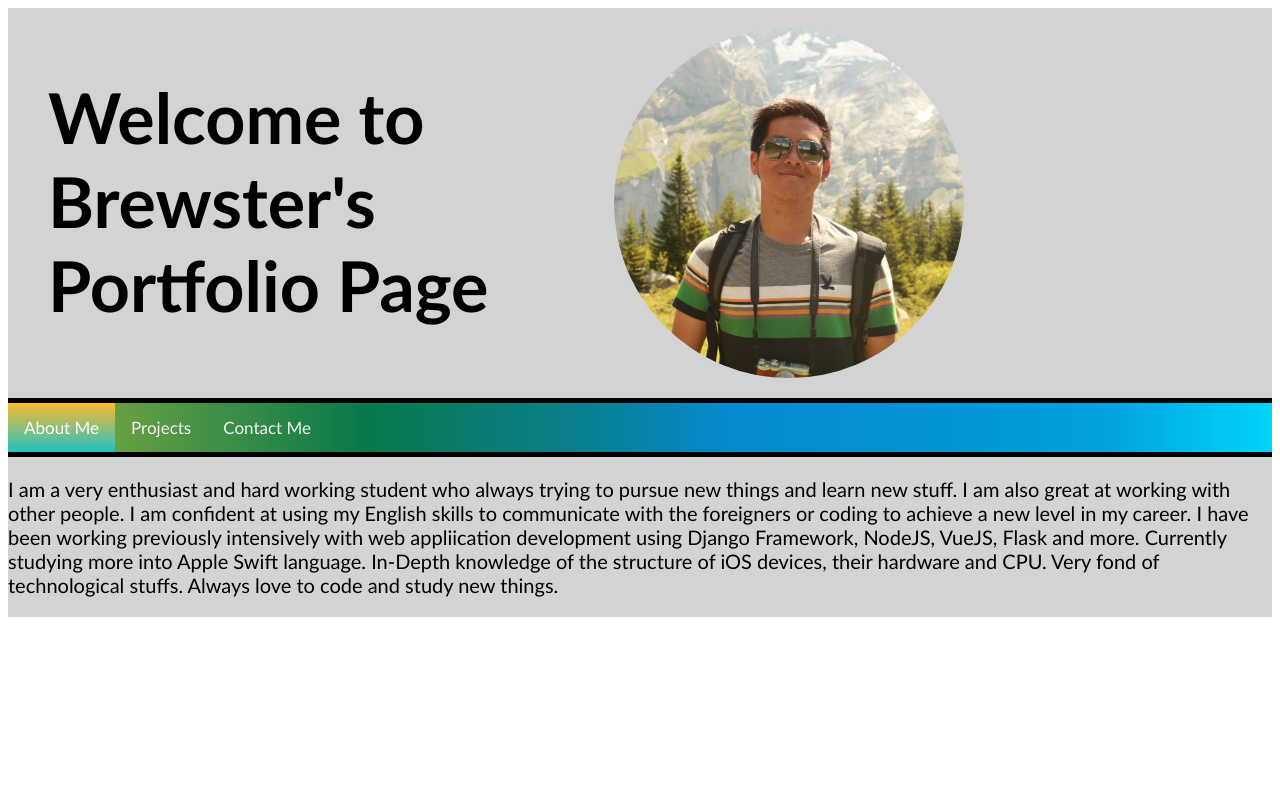
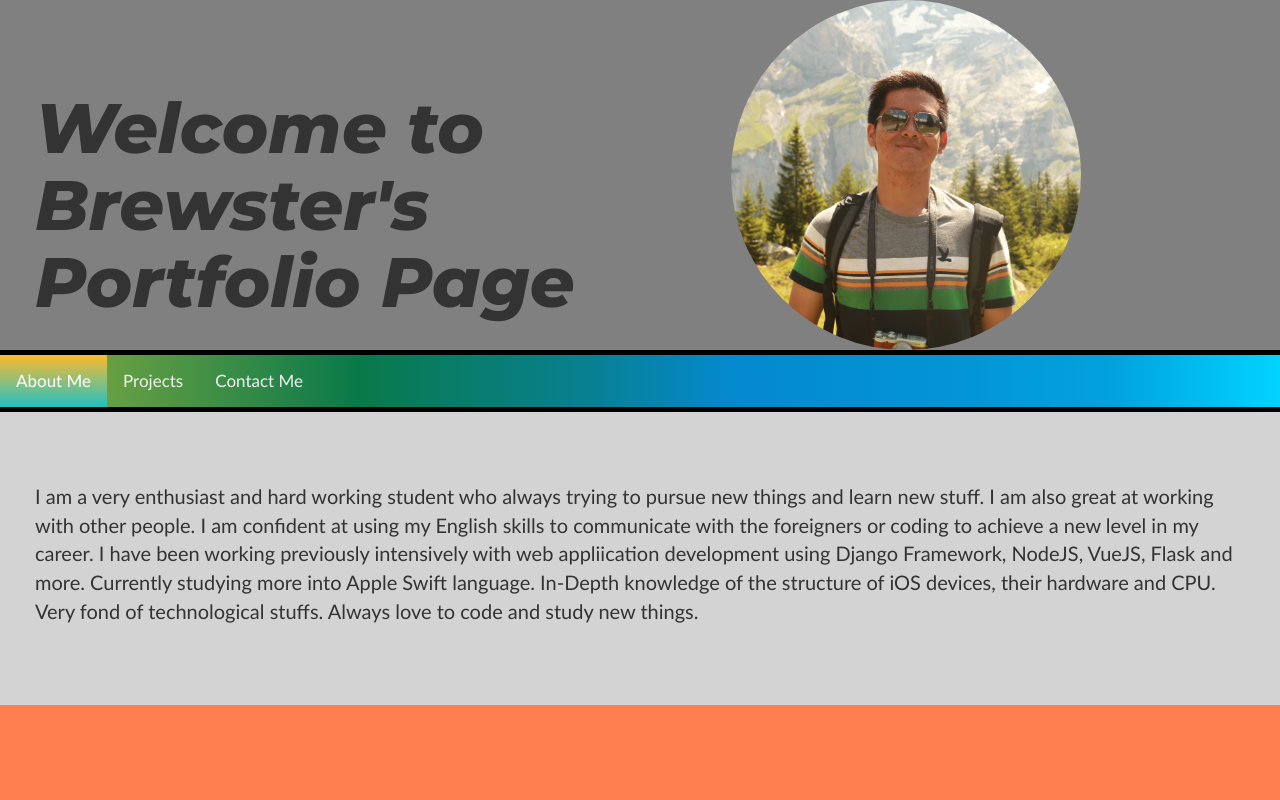
Before and after one commit to kabilza/portfolio, a Django app: page /home in a window 1280 px wide. Run offline with Django 3.2, Linux system fonts and the light colour scheme; data comes from the database, SQL or seed files in the repository; some libraries are stand-ins or nearby versions.

Commit message:
edit main page

```diff
--- a/portfolio/static/css/homepage_style.css
+++ b/portfolio/static/css/homepage_style.css
@@ -1,11 +1,20 @@
+@import url('https://fonts.googleapis.com/css2?family=Montserrat:ital,wght@1,800&display=swap');
 
 h1 {
-    font-family: 'Trebuchet MS', sans-serif;
+    font-family: 'Montserrat', sans-serif;
     font-size: 70px;
 }
 
 a {
     font-family: 'Trebuchet MS', sans-serif;
+}
+
+body {background-color: coral;}
+
+
+.container-fluid {
+  padding-top: 70px;
+  padding-left: 35px;
 }
 
 p {
@@ -14,19 +23,21 @@ p {
 }
 
 .main-content {
-  float: left;
   width: 100%;
   background-color: lightgrey;
+  padding-top: 70px;
+  padding-left: 35px;
+  padding-right: 35px;
+  padding-bottom: 70px;
 }
 
 header, .full-width {
     display: flex;
     width: 100%;
-    background: lightgrey;
+    background:  grey;
   }
 .wrap {
   width: 40%;
-  max-width: 90em;
   margin: 0 20px;
   padding: 20px 20px 20px 20px;
   display:inline-block;
@@ -39,8 +50,6 @@ img, .logo {
   height: 350px;
   border-radius: 50%;
   object-fit: cover;
-  float: right;
-  padding: 20px 20px 20px 20px;
 }
 
 @media screen and (max-width: 768px) {
@@ -52,6 +61,11 @@ img, .logo {
     float: right;
     padding: 10px 20px 20px 10px;
 }
+h1 {
+  font-family: 'Montserrat', sans-serif;
+  font-size: 60px;
+  padding-bottom: 25px;
+}
 }
 
 @media screen and (max-width: 600px) {
@@ -61,13 +75,13 @@ img, .logo {
     display: list-item;
     justify-content: center;
     align-items: center;
-    top: 320px;
-    right: 75px;
+    top: 345px;
+    right: 155px;
     position: relative;
   }
 
   h1 {
-    font-family: 'Trebuchet MS', sans-serif;
+    font-family: 'Montserrat', sans-serif;
     font-size: 60px;
 }
 
@@ -75,7 +89,7 @@ header, .full-width {
   display: flex;
   width: 100%;
   height: 600px;
-  background: lightgrey;
+  background:grey;
 }
   .wrap {
   width: 40%;
--- a/portfolio/templates/portfolio/homepage.html
+++ b/portfolio/templates/portfolio/homepage.html
@@ -1,16 +1,22 @@
 {% load static %}
 <html>
+<body>
 
   <head>
     <title>Brewster's Portfolio</title>
+    <link rel="stylesheet" href="https://maxcdn.bootstrapcdn.com/bootstrap/3.4.1/css/bootstrap.min.css">
     <link rel="stylesheet" href="../static/css/homepage_style.css">
   </head>
 
+
+
   <header>
-  <div class="wrap">
+    <div class="container-fluid">
         <h1>Welcome to Brewster's Portfolio Page</h1>
     </div>
+    <div class="container">
       <img class="logo" src="{% static 'image/me.jpg' %}" alt="My image">
+    </div>
   </header>
 
   <!-- Top navigation -->
@@ -24,11 +30,12 @@
   <div class="main-content">
     {% if info %}
       {% for object in info %}
-      <p> {{ object.get_brief_info }} </p>
+        <p>                {{ object.get_brief_info }} </p>
       {% endfor %}
     {% endif %}
   </div>
 
 
 
+</body>
 </html>
```
Lines whose indentation alone changed are shown as unchanged.
